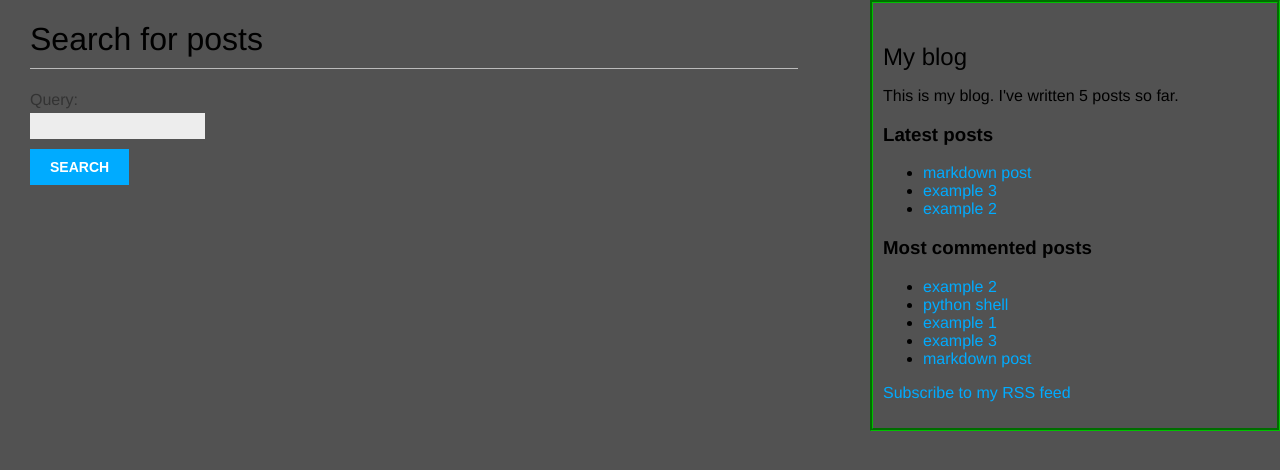
After one commit to rahul7011/django2byexample-blog, a Django app: page /blog/search/ in a window 1280 px wide. The commit adds this page. Shown: the top 470 px of the page. Run offline with Django 3.2, Linux system fonts and the light colour scheme; data comes from the database, SQL or seed files in the repository; both versions use the stored data as it was after the commit; parts of the project's set-up code (start-up, migrations or seed data) failed here and were passed over.

Commit message:
completed whole blog application

```diff
--- a/blog/forms.py
+++ b/blog/forms.py
@@ -13,3 +13,8 @@ class CommentForm(forms.ModelForm):
     class Meta:
         model = Comment
         fields = ('name', 'email', 'body')
+
+
+#serarching filter
+class SearchForm(forms.Form):
+    query = forms.CharField()
--- a/blog/static/css/blog.css
+++ b/blog/static/css/blog.css
@@ -2,6 +2,7 @@ body {
     margin:0;
     padding:0;
     font-family:helvetica, sans-serif;
+    background-color:#525252;
 }
 
 a {
@@ -30,7 +31,9 @@ h2 {
     float:right;
     width:30%;
     padding:10px;
-    background:#efefef;
+    background:#525252;
+    border-color:#00c100;
+    border-style: groove;
     height:100%;
 }
 
--- a/blog/templates/blog/base.html
+++ b/blog/templates/blog/base.html
@@ -1,5 +1,5 @@
 {% load static %}
-
+{% load blog_tags %}
 <!DOCTYPE html>
 <html>
 <head>
@@ -14,7 +14,21 @@
 </div>
 <div id="sidebar">
 <h2>My blog</h2>
-<p>This is my blog.</p>
+<p>This is my blog. I've written {% total_posts %} posts so far.</p>
+<h3>Latest posts</h3>
+{% comment %} called the function {% endcomment %}
+{% show_latest_posts 3 %}
+
+<h3>Most commented posts</h3>
+    {% get_most_commented_posts as most_commented_posts %}
+    <ul>
+    {% for post in most_commented_posts %}
+    <li>
+    <a href="{{ post.get_absolute_url }}">{{ post.title }}</a>
+    </li>
+    {% endfor %}
+    </ul>
+<p><a href="{% url "blog:post_feed" %}">Subscribe to my RSS feed</a></p>
 </div>
 </body>
 </html>
--- a/blog/templates/blog/post/detail.html
+++ b/blog/templates/blog/post/detail.html
@@ -1,4 +1,5 @@
 {% extends "blog/base.html" %}
+{% load blog_tags %}
 
 {% block title %}{{ post.title }}{% endblock %}
 {% block content %}
@@ -6,7 +7,7 @@
 <p class="date">
 Published {{ post.publish }} by {{ post.author }}
 </p>
-{{ post.body|linebreaks }}
+{{ post.body|markdown }}
 {% comment %} email sharing  {% endcomment %}
 <p> <a href="{% url "blog:post_share" post.id %}"> Share this post </a> </p>
 {% comment %} end for email sharing {% endcomment %}
--- /dev/null
+++ b/blog/templates/blog/post/latest_posts.html
@@ -0,0 +1,7 @@
+<ul>
+{% for post in latest_posts %}
+<li>
+<a href="{{ post.get_absolute_url }}">{{ post.title }}</a>
+</li>
+{% endfor %}
+</ul>
--- a/blog/templates/blog/post/list.html
+++ b/blog/templates/blog/post/list.html
@@ -1,4 +1,5 @@
 {% extends "blog/base.html" %}
+{% load blog_tags %}
 
 {% block title %}My Blog{% endblock %}
 
@@ -17,7 +18,7 @@
 <p class="date">
 Published {{ post.publish }} by {{ post.author }}
 </p>
-{{ post.body|truncatewords:30|linebreaks }}
+{{ post.body|markdown|truncatewords_html:30 }}
 
 <p class="tags">Tags:
 {% for tag in post.tags.all %}
--- /dev/null
+++ b/blog/templates/blog/post/search.html
@@ -0,0 +1,26 @@
+{% extends "blog/base.html" %}
+
+{% block title %}Search{% endblock %}
+{% block content %}
+{% if query %}
+<h1>Posts containing "{{ query }}"</h1>
+<h3>
+{% with results.count as total_results %}
+Found {{ total_results }} result{{ total_results|pluralize }}
+{% endwith %}
+</h3>
+{% for post in results %}
+<h4><a href="{{ post.get_absolute_url }}">{{ post.title }}</a></h4>
+{{ post.body|truncatewords:5 }}
+{% empty %}
+<p>There are no results for your query.</p>
+{% endfor %}
+<p><a href="{% url "blog:post_search" %}">Search again</a></p>
+{% else %}
+<h1>Search for posts</h1>
+<form action="." method="get">
+{{ form.as_p }}
+<input type="submit" value="Search">
+</form>
+{% endif %}
+{% endblock %}
--- /dev/null
+++ b/blog/templatetags/blog_tags.py
@@ -0,0 +1,30 @@
+from django import template
+from ..models import Post   #double dots are used to find the model outside of this folder
+from django.db.models import Count
+from django.utils.safestring import mark_safe
+import markdown
+
+register = template.Library()
+
+#custom filter
+@register.filter(name='markdown')
+def markdown_format(text):
+    return mark_safe(markdown.markdown(text))
+
+#simple tag
+@register.simple_tag
+
+def total_posts():
+    return Post.published.count()
+
+@register.simple_tag
+def get_most_commented_posts(count=5):
+    return Post.published.annotate(
+    total_comments=Count('comments')
+    ).order_by('-total_comments')[:count]
+
+#inclusion tag
+@register.inclusion_tag('blog/post/latest_posts.html')
+def show_latest_posts(count=5):
+    latest_posts = Post.published.order_by('-publish')[:count]
+    return {'latest_posts': latest_posts}
--- a/blog/urls.py
+++ b/blog/urls.py
@@ -1,5 +1,6 @@
 from django.urls import path
 from . import views
+from .feeds import LatestPostsFeed
 
 
 app_name = 'blog'
@@ -13,4 +14,6 @@ urlpatterns = [
     path('<int:post_id>/share/', views.post_share, name='post_share'),
     path('tag/<slug:tag_slug>/',
         views.post_list, name='post_list_by_tag'),
+    path('feed/', LatestPostsFeed(), name='post_feed'),
+    path('search/', views.post_search, name='post_search'),
     ]
--- a/blog/views.py
+++ b/blog/views.py
@@ -2,10 +2,11 @@ from django.shortcuts import render, get_object_or_404
 from .models import Post,Comment
 from django.core.paginator import Paginator, EmptyPage,PageNotAnInteger
 from django.views.generic import ListView
-from .forms import EmailPostForm,CommentForm
+from .forms import EmailPostForm,CommentForm,SearchForm
 from django.core.mail import send_mail
 from taggit.models import Tag
 from django.db.models import Count
+from django.contrib.postgres.search import SearchVector
 
 
 #start from here!
@@ -106,3 +107,18 @@ def post_share(request, post_id):
     'form': form,'sent':sent})
 
 #end for email sending view
+
+#searching filter
+def post_search(request):
+    form = SearchForm()
+    query = None
+    results = []
+    if 'query' in request.GET:
+        form = SearchForm(request.GET)
+        if form.is_valid():
+            query = form.cleaned_data['query']
+            results = Post.objects.annotate(search=SearchVector('title', 'body'),)\
+                .filter(search=query)
+    return render(request,'blog/post/search.html',{'form': form,'query': query,'results': results})
+
+#end for searching filter
--- a/mysite/urls.py
+++ b/mysite/urls.py
@@ -1,7 +1,15 @@
 from django.contrib import admin
 from django.urls import path,include
+from django.contrib.sitemaps.views import sitemap
+from blog.sitemaps import PostSitemap
+
+sitemaps ={
+'posts': PostSitemap,
+}
 
 urlpatterns = [
     path('admin/', admin.site.urls),
     path('blog/',include('blog.urls',namespace='blog')),
+    path('sitemap.xml', sitemap, {'sitemaps': sitemaps},
+    name='django.contrib.sitemaps.views.sitemap'),
 ]
```
Also changed, not shown: blog/feeds.py (added, +15 -0 lines), blog/sitemaps.py (added, +11 -0 lines), mysite/settings.py (+10 -2 lines), blog/templatetags/__init__.py (added), db.sqlite3.
